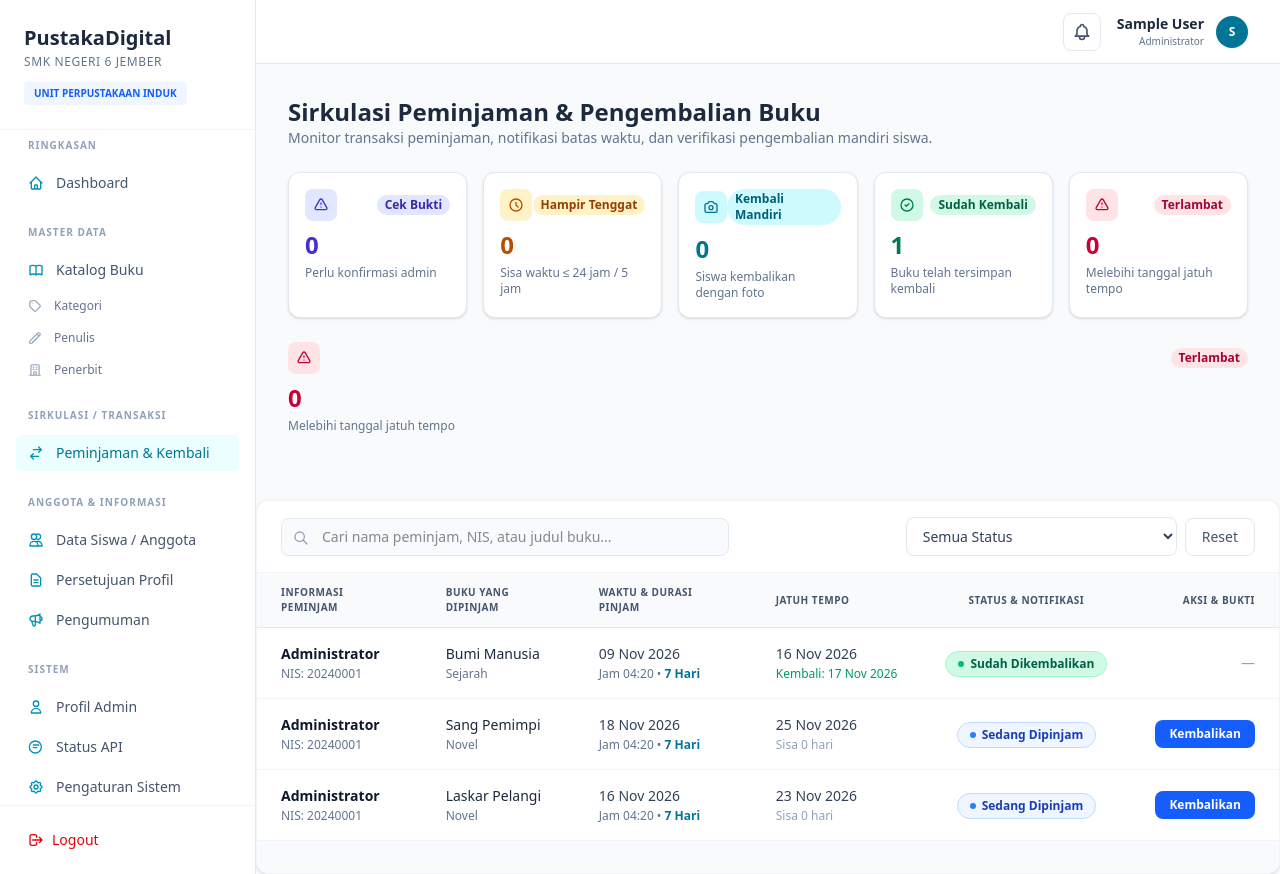
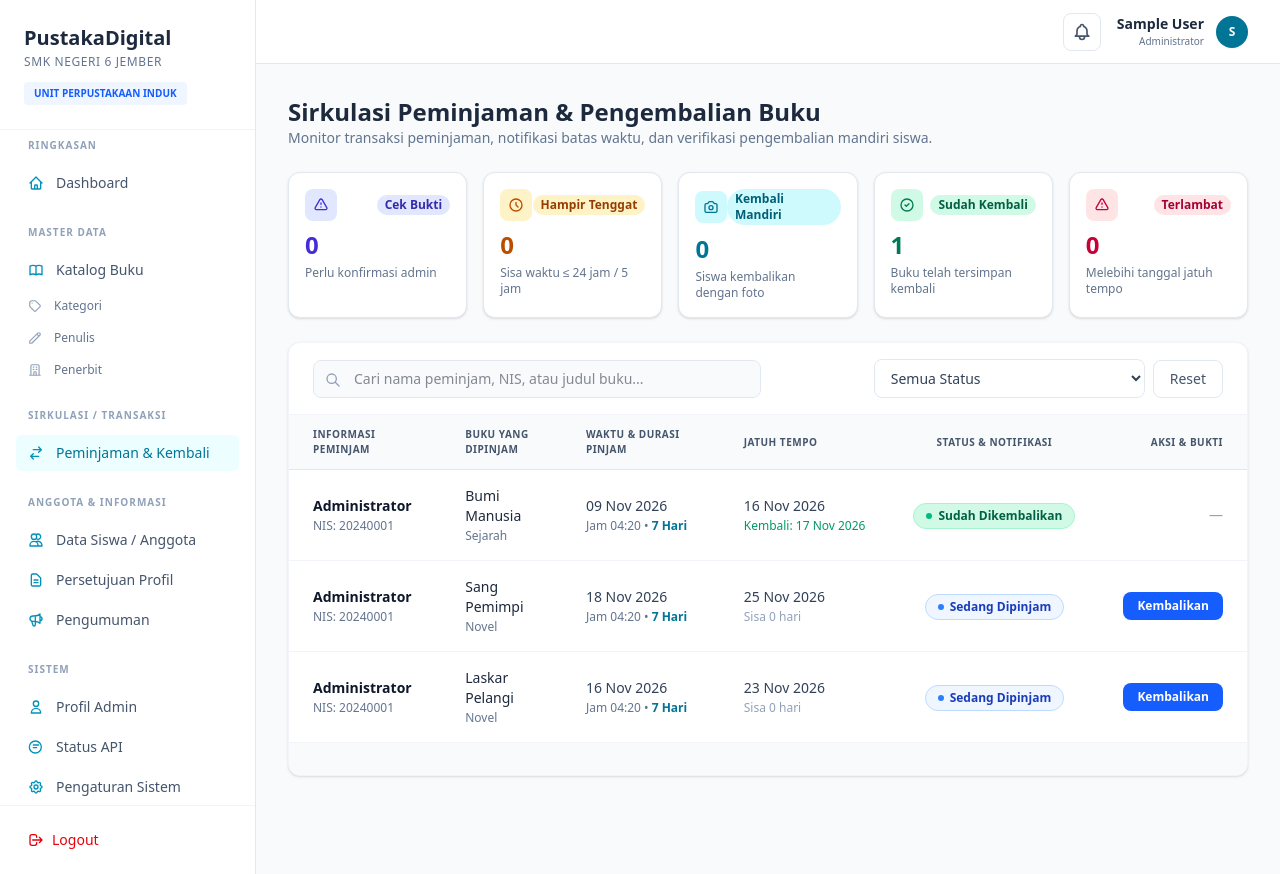
Before and after one commit to fadhlanel/rest-api-perpustakaan, a Laravel app: page /admin/peminjaman in a window 1280 px wide. Run offline with Laravel 12, Linux system fonts and the light colour scheme; the visitor is signed in with stand-in values (Sample User, id 1); data comes from the database, SQL or seed files in the repository; data that the repository does not hold is empty; style sheets or scripts are compiled from the project's sources.

Commit message:
fix: remove duplicated Terlambat card on loan page
A leftover fragment of the Terlambat summary card was left outside the
stats grid, so the page rendered the card twice. Drop the orphan block
and keep the single card inside the grid.

```diff
--- a/resources/views/admin/peminjaman/index.blade.php
+++ b/resources/views/admin/peminjaman/index.blade.php
@@ -60,16 +60,6 @@
 
     <!-- 4. Terlambat -->
     <a href="{{ route('admin.peminjaman.index', ['status' => 'terlambat']) }}" class="block p-4 rounded-xl border {{ request('status') === 'terlambat' ? 'ring-2 ring-rose-500 bg-rose-50/80 border-rose-300' : 'bg-white hover:bg-rose-50/40 border-slate-200' }} shadow-sm transition">
-        <div class="flex items-center justify-between mb-2">
-            <span class="inline-flex items-center justify-center w-8 h-8 rounded-lg bg-rose-100 text-rose-700">
-                <svg class="w-4 h-4" fill="none" stroke="currentColor" viewBox="0 0 24 24"><path stroke-linecap="round" stroke-linejoin="round" stroke-width="2" d="M12 9v2m0 4h.01m-6.938 4h13.856c1.54 0 2.502-1.667 1.732-3L13.732 4c-.77-1.333-2.694-1.333-3.464 0L3.34 16c-.77 1.333.192 3 1.732 3z"/></svg>
-            </span>
-            <span class="text-xs font-bold px-2 py-0.5 rounded-full bg-rose-100 text-rose-800">Terlambat</span>
-        </div>
-        <p class="text-2xl font-bold text-rose-700">{{ $stats['terlambat'] ?? 0 }}</p>
-        <p class="text-xs text-slate-500 mt-1">Melebihi tanggal jatuh tempo</p>
-    </a>
-</div>
         <div class="flex items-center justify-between mb-2">
             <span class="inline-flex items-center justify-center w-8 h-8 rounded-lg bg-rose-100 text-rose-700">
                 <svg class="w-4 h-4" fill="none" stroke="currentColor" viewBox="0 0 24 24"><path stroke-linecap="round" stroke-linejoin="round" stroke-width="2" d="M12 9v2m0 4h.01m-6.938 4h13.856c1.54 0 2.502-1.667 1.732-3L13.732 4c-.77-1.333-2.694-1.333-3.464 0L3.34 16c-.77 1.333.192 3 1.732 3z"/></svg>
```
